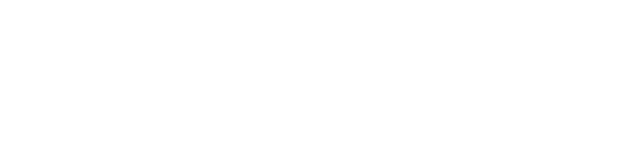
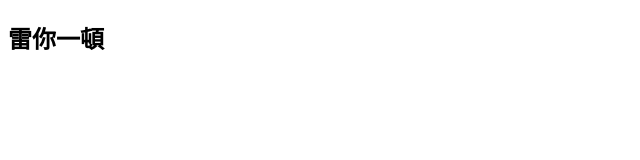
Before and after one commit to michaellin1227/MFEE36_C, a plain HTML site: page index.html in a window 1280 px wide. Shown: the whole page, without its empty margins (0-640 px from the left). Drawn offline with Linux system fonts and the light colour scheme.

Commit message:
Luke Change

```diff
--- a/index.html
+++ b/index.html
@@ -6,5 +6,7 @@
         <meta name="viewport" content="width=device-width, initial-scale=1.0" />
         <title>Document</title>
     </head>
-  <body></body>
+    <body>
+        <h2>雷你一頓</h2>
+    </body>
 </html>
```
Lines whose indentation alone changed are shown as unchanged.
